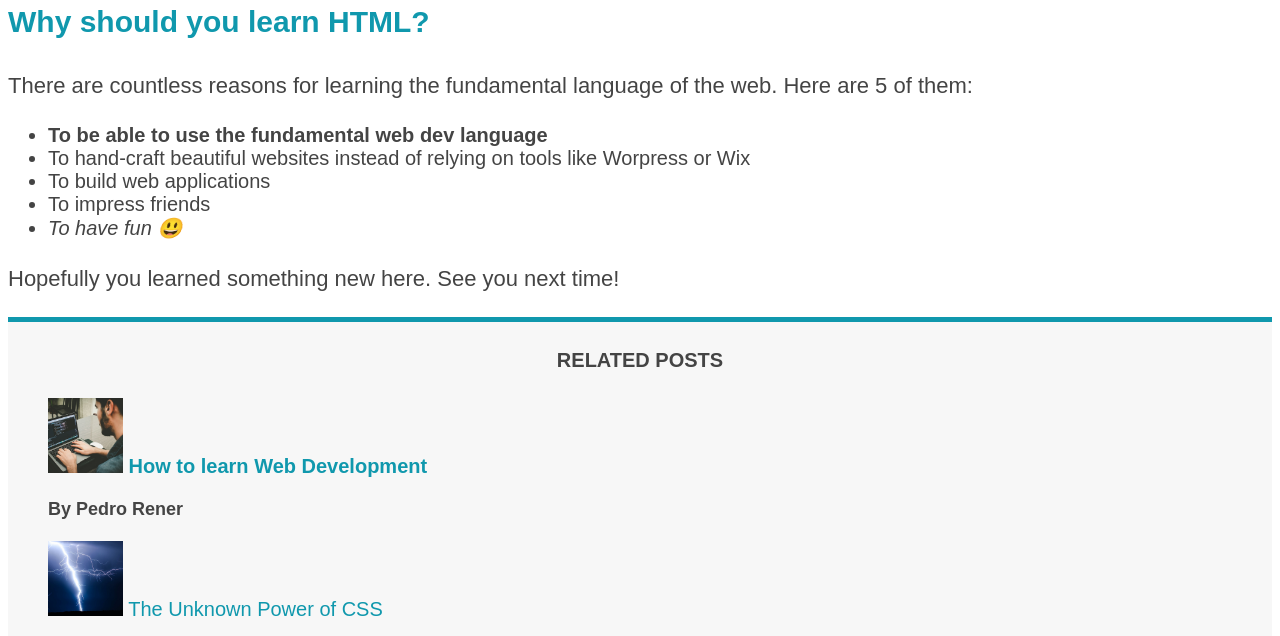
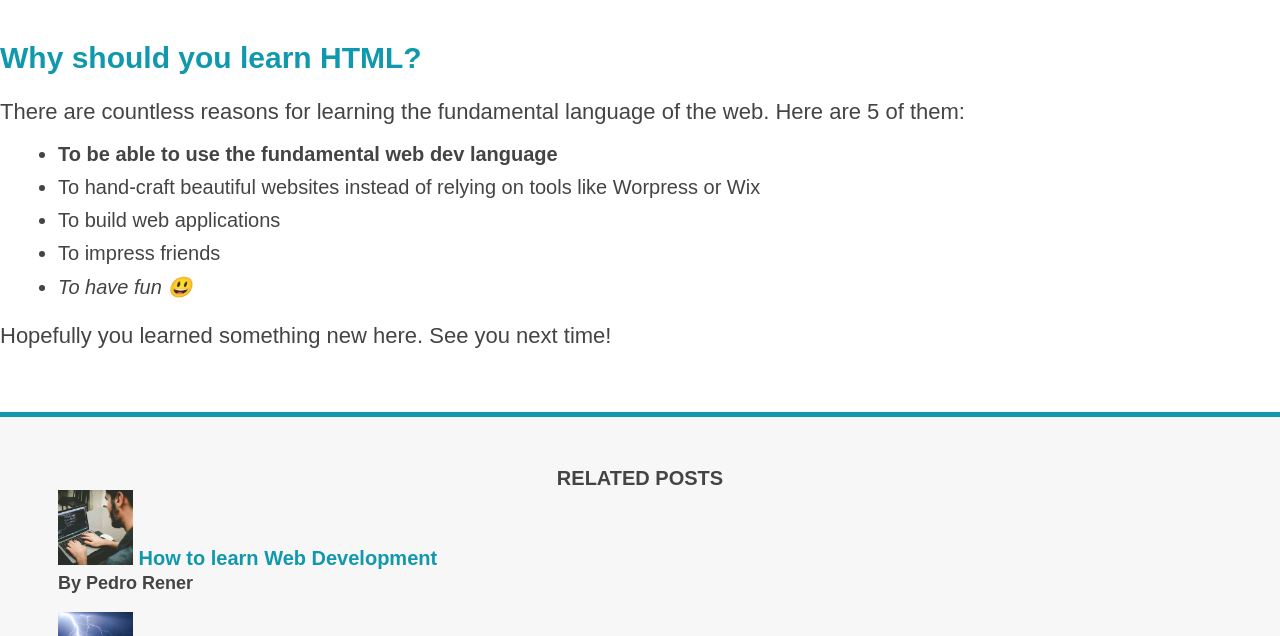
Before and after one commit to pedrorener/html-css-course, a plain HTML site: page 03-CSS-Fundamentals/index.html in a window 1280 px wide. Shown: the part 1136-1772 px from the top of the page. Drawn offline with Linux system fonts and the light colour scheme.

Commit message:
margins and paddings

```diff
--- a/03-CSS-Fundamentals/index.html
+++ b/03-CSS-Fundamentals/index.html
@@ -19,7 +19,7 @@
     </header>
 
     <article>
-      <header>
+      <header class="post-header">
         <h2>The Basic Language of the web: HTML</h2>
 
         <img
--- a/03-CSS-Fundamentals/style.css
+++ b/03-CSS-Fundamentals/style.css
@@ -1,10 +1,40 @@
-/* * {
-  border: 10px solid red;
-} */
+* {
+  margin: 0;
+  padding: 0;
+
+  /* border: 10px solid red; */
+}
 
 body {
   font-family: sans-serif;
   color: #444;
+
+  border-top: 10px solid #1098ad;
+}
+
+.main-header {
+  background-color: #f7f7f7;
+  padding: 20px 40px;
+  margin-bottom: 60px;
+}
+
+nav {
+  font-size: 18px;
+}
+
+article {
+  margin-bottom: 60px;
+}
+
+.post-header {
+  margin-bottom: 40px;
+}
+
+aside {
+  background-color: #f7f7f7;
+  border-top: 5px solid #1098ad;
+  border-bottom: 5px solid #1098ad;
+  padding: 50px 0;
 }
 
 h1,
@@ -21,10 +51,13 @@ h1 {
 
 h2 {
   font-size: 40px;
+  margin-bottom: 30px;
 }
 
 h3 {
   font-size: 30px;
+  margin-bottom: 20px;
+  margin-top: 40px;
 }
 
 h4 {
@@ -36,10 +69,22 @@ h4 {
 p {
   font-size: 22px;
   line-height: 1.5;
+  margin-bottom: 15px;
+}
+
+ul,
+ol {
+  margin-left: 58px;
+  margin-bottom: 20px;
 }
 
 li {
   font-size: 20px;
+  margin-bottom: 10px;
+}
+
+li:last-child {
+  margin-bottom: 0;
 }
 
 /* footer p {
@@ -70,16 +115,6 @@ li {
 
 .related {
   list-style: none;
-}
-
-.main-header {
-  background-color: #f7f7f7;
-}
-
-aside {
-  background-color: #f7f7f7;
-  border-top: 5px solid #1098ad;
-  border-bottom: 5px solid #1098ad;
 }
 
 /* .first-li {
@@ -145,7 +180,3 @@ footer p {
 nav p {
   font-size: 18px;
 } */
-
-nav {
-  font-size: 18px;
-}
```
